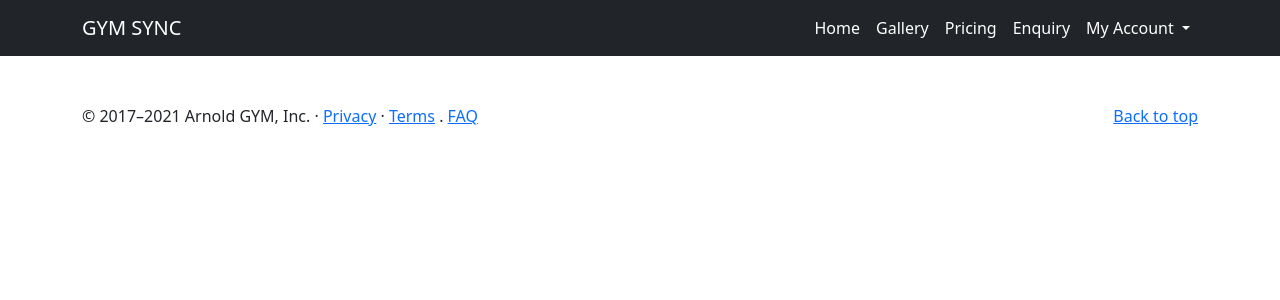
After one commit to Black-Dragon-Kalameet/GymSync, a Django app: template main/templates/base.html in a window 1280 px wide. The commit adds this page. Shown: the top 300 px of the page. Run offline with Django 4.2, Linux system fonts and the light colour scheme; the template is opened without the code that fills it, so the values that code supplies are empty; some libraries are stand-ins or nearby versions.

Commit message:
dyanamised the main page and added templates from bootstrap

```diff
--- a/gymmanagesys/settings.py
+++ b/gymmanagesys/settings.py
@@ -11,6 +11,7 @@ https://docs.djangoproject.com/en/4.1/ref/settings/
 """
 
 from pathlib import Path
+import os
 
 # Build paths inside the project like this: BASE_DIR / 'subdir'.
 BASE_DIR = Path(__file__).resolve().parent.parent
@@ -120,7 +121,9 @@ USE_TZ = True
 # Static files (CSS, JavaScript, Images)
 # https://docs.djangoproject.com/en/4.1/howto/static-files/
 
-STATIC_URL = "static/"
+STATIC_URL = "/static/"
+MEDIA_URL="/media/"
+MEDIA_ROOT=os.path.join(BASE_DIR,'media')
 
 # Default primary key field type
 # https://docs.djangoproject.com/en/4.1/ref/settings/#default-auto-field
--- /dev/null
+++ b/main/templates/base.html
@@ -0,0 +1,73 @@
+{% load static %}
+<!doctype html>
+<html lang="en">
+  <head>
+    <!-- Required meta tags -->
+    <meta charset="utf-8">
+    <meta name="viewport" content="width=device-width, initial-scale=1">
+    <!-- Bootstrap CSS -->
+    <link href="{% static 'bootstrap.min.css' %}" rel="stylesheet" />
+    <!-- Bootstrap Icons -->
+    <link rel="stylesheet" type="text/css" href="node_modules/bootstrap-icons/font/bootstrap-icons.css" />
+    <!-- jquery -->
+    <script src="assets/jquery-3.6.0.min.js"></script>
+    <title>Home - GYM SYNC</title>
+  </head>
+  <body>
+    <!-- Header -->
+    <nav class="navbar navbar-expand-lg navbar-light bg-dark">
+	  <div class="container">
+	    <a class="navbar-brand" href="./" style="color: #ffffff;">GYM SYNC</a>
+	    <button class="navbar-toggler" type="button" data-bs-toggle="collapse" data-bs-target="#navbarNav" aria-controls="navbarNav" aria-expanded="false" aria-label="Toggle navigation">
+	      <span class="navbar-toggler-icon"></span>
+	    </button>
+	    <div class="collapse navbar-collapse" id="navbarNav">
+	      <ul class="navbar-nav ms-auto">
+	        <li class="nav-item">
+	          <a class="nav-link" aria-current="page" href="./" style="color: #ffffff;">Home</a>
+	        </li>
+	        <li class="nav-item">
+	          <a class="nav-link" aria-current="page" href="#" style="color: #ffffff;">Gallery</a>
+	        </li>
+	        <li class="nav-item">
+	          <a class="nav-link" href="#" style="color: #ffffff;">Pricing</a>
+	        </li>
+	        <li class="nav-item">
+	          <a class="nav-link btn btn-sm btn-dark text-white" href="#">Enquiry</a>
+	        </li>
+	        <li class="nav-item dropdown">
+	          <a class="nav-link dropdown-toggle" href="#" id="navbarScrollingDropdown" role="button" data-bs-toggle="dropdown" aria-expanded="false" style="color: #ffffff;">
+	            My Account
+	          </a>
+	          <ul class="dropdown-menu" aria-labelledby="navbarScrollingDropdown">
+	            <li><a class="dropdown-item" href="#">Login</a></li>
+	            <li><hr class="dropdown-divider"></li>
+	            <li><a class="dropdown-item" href="#">Profile</a></li>
+	            <li><a class="dropdown-item" href="#">Settings</a></li>
+	            <li><a class="dropdown-item" href="#">Logout</a></li>
+	          </ul>
+	        </li>
+	      </ul>
+	    </div>
+	  </div>
+	</nav>
+    <!-- Header End -->
+
+    {% block content %}
+    {% endblock %}
+<!-- footer start-->
+ <footer class="container py-5">
+	    <p class="float-end"><a href="#">Back to top</a></p>
+	    <p>© 2017–2021 Arnold GYM, Inc. ·
+            <a href="#">Privacy</a> ·
+            <a href="#">Terms</a> .
+            <a href="#">FAQ</a>
+        </p>
+	  </footer>
+
+    <!-- Bootstrap Bundle -->
+    <script src="{% static 'bootstrap.bundle.min.js' %}"></script>
+
+  </body>
+</html>
+<!-- footer end-->
--- a/main/urls.py
+++ b/main/urls.py
@@ -1,5 +1,10 @@
 from django.urls import path
 from . import views
+from django.conf import settings
+from django.conf.urls.static import static
+
 urlpatterns =[
     path('',views.home,name='home')
 ]
+if settings.DEBUG:
+  urlpatterns += static(settings.MEDIA_URL, document_root=settings.MEDIA_ROOT)
```
Also changed, not shown: main/admin.py (+9 -0 lines), main/models.py (+23 -1 lines), main/templates/home.html (+75 -15 lines), main/views.py (+5 -2 lines), main/migrations/0002_banners.py (added), main/migrations/0003_service_img_alter_service_detail.py (added), media/banners/2.jpg (added), media/banners/Promo-Facebook-Facebook_link_image.jpeg (added), media/banners/biggr2jpg.jpg (added), media/banners/biggr2jpg_01KbWZy.jpg (added), media/banners/biggr2jpg_pcidWFw.jpg (added), media/banners/bigrami1.jpeg (added), media/banners/bigrami1.jpg (added), media/services/2a6e2277-f692-48a8-806c-acc4f65bfcd2.jpg (added), 2 more files.
